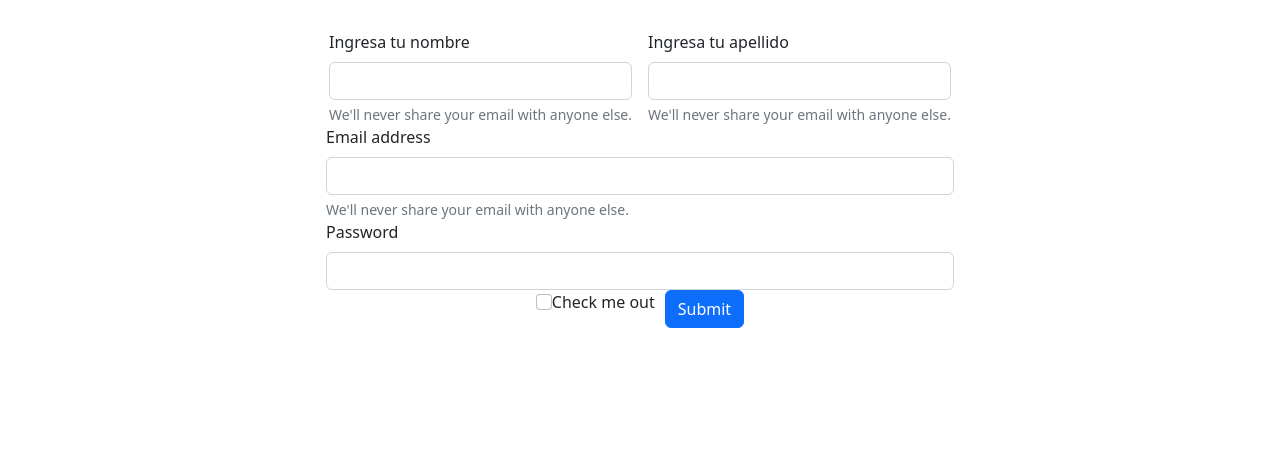
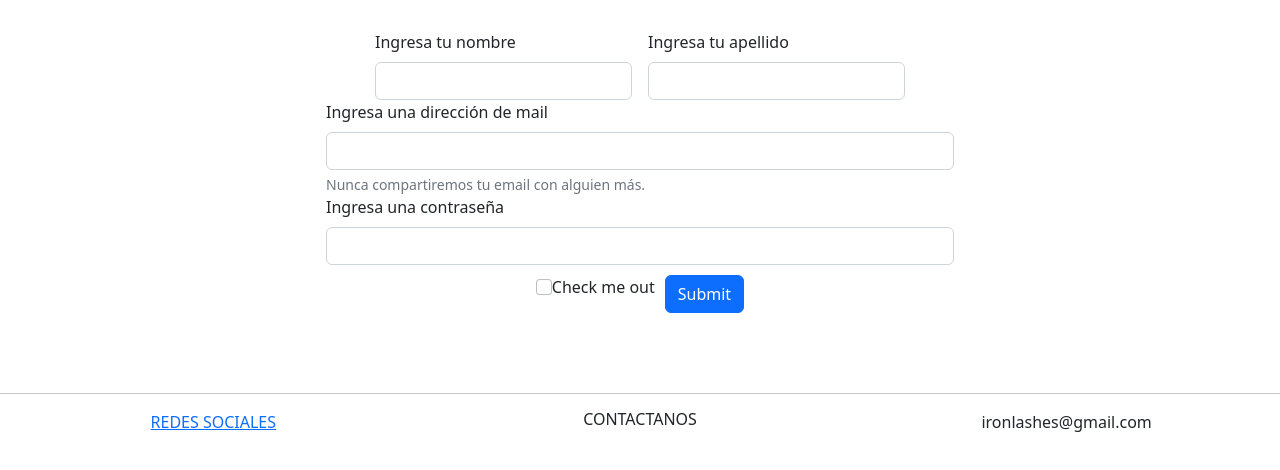
Before and after one commit to caterinacerdan/PF-Cerdan, a website: page pages/registrate.html in a window 1280 px wide. Shown: the part 198-668 px from the top of the page. Drawn offline with nearby package versions, Linux system fonts and the light colour scheme.

Commit message:
termine registrarse

```diff
--- a/pages/registrate.html
+++ b/pages/registrate.html
@@ -51,45 +51,46 @@
                     <div class="col-auto">
                         <label for="exampleInputEmail1" class="form-label">Ingresa tu nombre</label>
                         <input type="email" class="form-control" id="exampleInputEmail1" aria-describedby="emailHelp">
-                        <div id="emailHelp" class="form-text">We'll never share your email with anyone else.</div>
                     </div>
                     <div class="col-auto">
                         <label for="exampleInputEmail1" class="form-label">Ingresa tu apellido</label>
                         <input type="email" class="form-control" id="exampleInputEmail1" aria-describedby="emailHelp">
-                        <div id="emailHelp" class="form-text">We'll never share your email with anyone else.</div>
                     </div>
                 </div>
             </form>
             <form style="justify-content: center; display: flex;">
                 <div class="col-md-6">
-                    <label for="exampleInputEmail1" class="form-label">Email address</label>
+                    <label for="exampleInputEmail1" class="form-label">Ingresa una dirección de mail</label>
                     <input type="email" class="form-control" id="exampleInputEmail1" aria-describedby="emailHelp">
-                    <div id="emailHelp" class="form-text">We'll never share your email with anyone else.</div>
+                    <div id="emailHelp" class="form-text">Nunca compartiremos tu email con alguien más.</div>
                 </div>
             </form>
             <form style="display: flex; justify-content: center;">
                 <div class="col-md-6">
-                    <label for="exampleInputPassword1" class="form-label">Password</label>
+                    <label for="exampleInputPassword1" class="form-label">Ingresa una contraseña</label>
                     <input type="password" class="form-control" id="exampleInputPassword1">
                 </div>
             </form>
-            <form>
+            <form class="check">
                 <div class="col-lg-12 col-12" style="justify-content: center; display: flex;">
                     <input type="checkbox" class="form-check-input" id="exampleCheck1">
                     <label class="form-check-label" for="exampleCheck1">Check me out</label>
                     <button type="submit" class="btn btn-primary">Submit</button>
                 </div>
             </form>
-                <!--div class="col-md-6">
-                  <label for="exampleInputPassword1" class="form-label">Password</label>
-                  <input type="password" class="form-control" id="exampleInputPassword1">
-                </div>
-                div class="mb-3 form-check">
-                  <input type="checkbox" class="form-check-input" id="exampleCheck1">
-                  <label class="form-check-label" for="exampleCheck1">Check me out</label>
-                </div>
-                <button type="submit" class="btn btn-primary">Submit</button-->
         </main>
+        <footer class="row">
+            <hr>
+            <div class="col-lg-4 col-12" style="text-align: center;">
+                <a href="https://www.instagram.com/ironlashes/" target="_blank">REDES SOCIALES</a>
+            </div>
+            <div class="col-lg-4 col-12" style="text-align: center;">
+                <h6>CONTACTANOS</h6>
+            </div>
+            <div class="col-lg-4 col-12" style="text-align: center;">
+                <p>ironlashes@gmail.com</p>
+            </div>
+        </footer>
     </div>
     <script src="https://cdn.jsdelivr.net/npm/bootstrap@5.2.3/dist/js/bootstrap.bundle.min.js" integrity="sha384-kenU1KFdBIe4zVF0s0G1M5b4hcpxyD9F7jL+jjXkk+Q2h455rYXK/7HAuoJl+0I4" crossorigin="anonymous"></script>
 </body>
--- a/scss/_desktop.scss
+++ b/scss/_desktop.scss
@@ -4,3 +4,4 @@
 }
 .primerpreg{padding-top: 17px;}
 .registrate{padding-bottom: 25px;}
+.check{padding-bottom: 80px;}
--- a/scss/_general.scss
+++ b/scss/_general.scss
@@ -7,3 +7,4 @@ h1{color: #df97cf;}
 .bg{background-color: beige;
 border-radius: 10px;}
 .form-check-label{margin-right: 10px;}
+.check{padding-top: 10px;}
```
Also changed, not shown: css/style.css, 1 other file.
